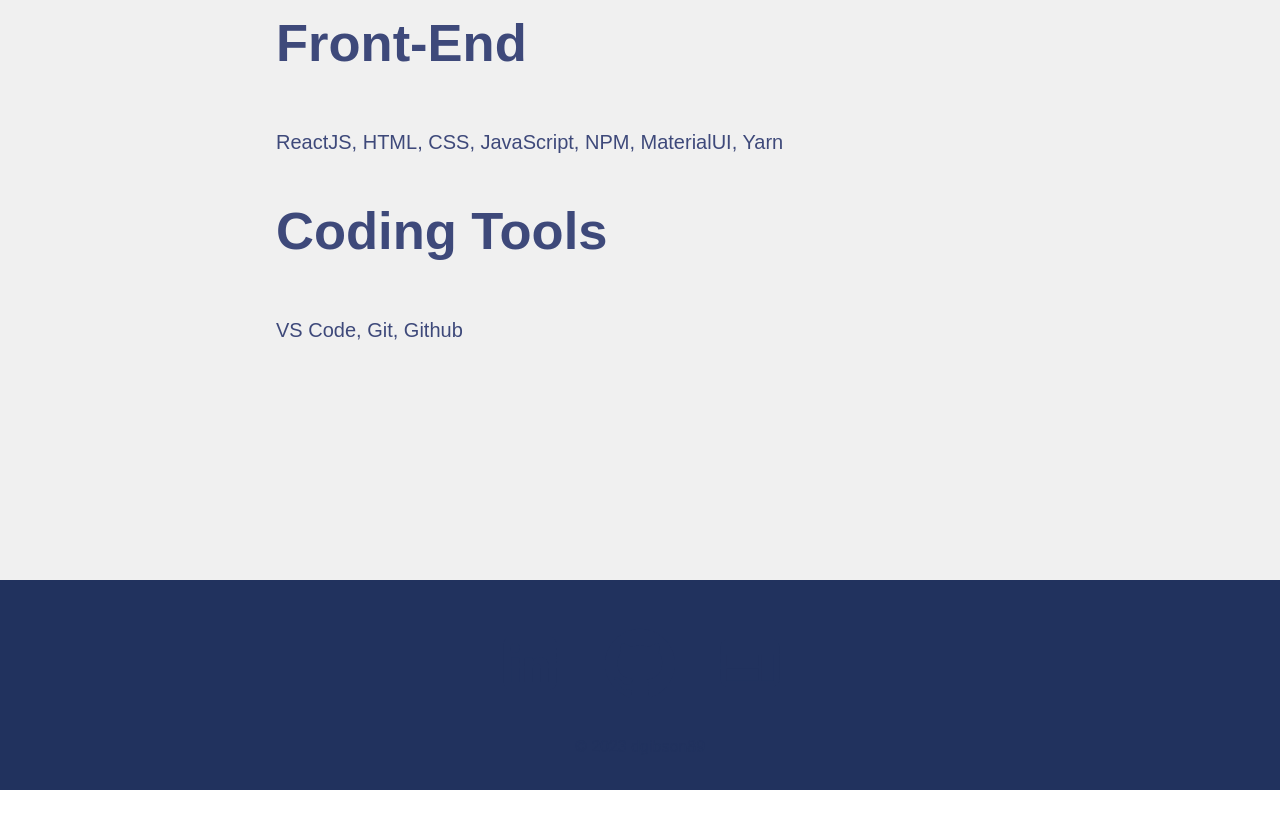
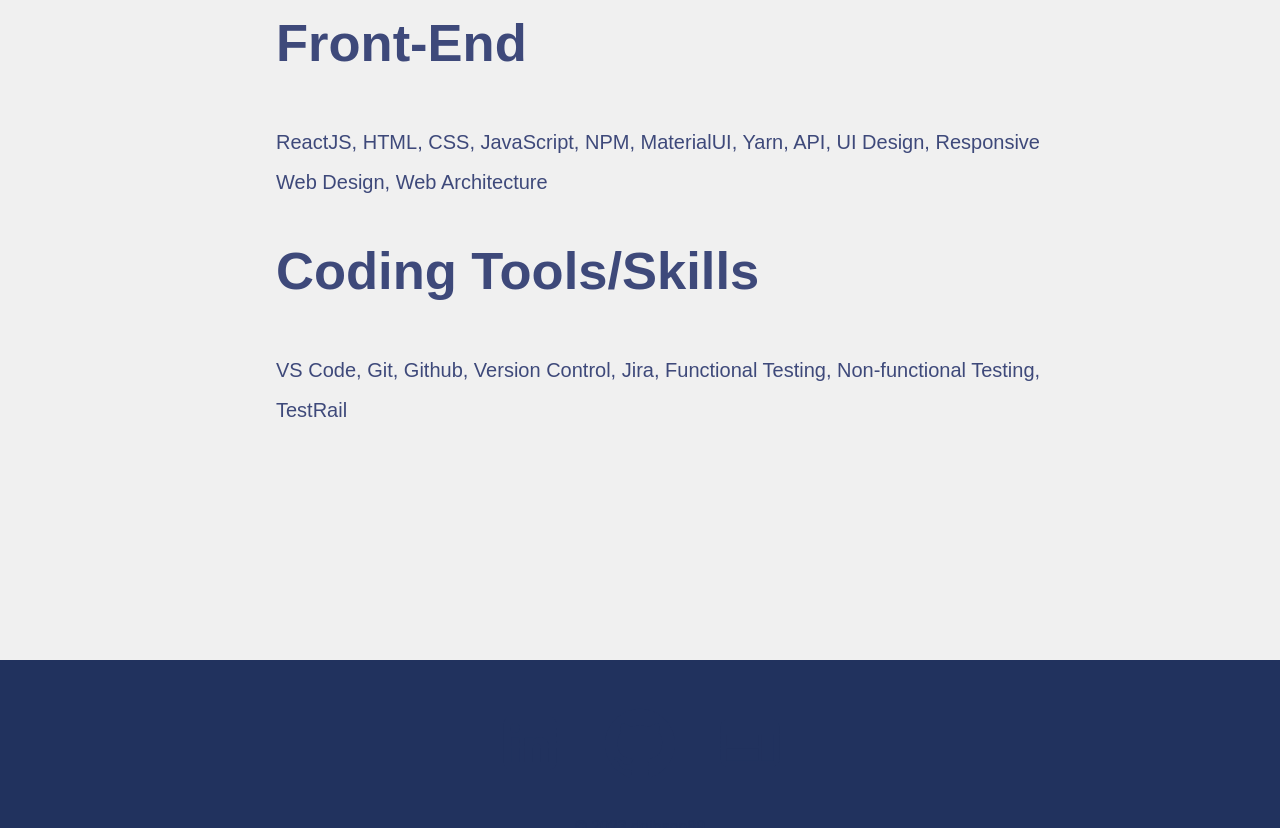
Before and after one commit to Dgibson89/reactportfolio, a React (Create React App) app: page / in a window 1280 px wide. Shown: the part 1040-1868 px from the top of the page. Before the commit the page ends 1830 px from the top, so only its background shows below. Built offline with nearby package versions, Linux system fonts and the light colour scheme.

Commit message:
Removing dark mode button I'm temporarily removing the dark mode button while I work on it so I can still use the website as a current portfolio.

```diff
--- a/src/components/Navbar.js
+++ b/src/components/Navbar.js
@@ -24,7 +24,7 @@
   return (
     <div className="navbar" id={expandNavbar ? "open" : "close"} style={darkMode ? darkModeStyles : {}}>
        <div >
-       <DarkModeIcon fontSize="large" onClick={toggleDarkMode} />
+       {/* <DarkModeIcon fontSize="large" onClick={toggleDarkMode} /> */}
       </div>
       <div className="toggleButton">
 
--- a/src/pages/Home.js
+++ b/src/pages/Home.js
@@ -12,8 +12,8 @@
 
   // Define dark mode styles only, do not define styles for light mode
   const darkModeStyles = {
-    backgroundColor: '#333',
-    color: '#fff'
+    backgroundColor: "#333",
+    color: "#660022",
   };
   return (
     <div className="home" style={darkMode ? darkModeStyles : {}}>
@@ -38,11 +38,17 @@
         <ol className="list">
           <li className="item">
             <h2>Front-End</h2>
-            <span>ReactJS, HTML, CSS, JavaScript, NPM, MaterialUI, Yarn</span>
+            <span>
+              ReactJS, HTML, CSS, JavaScript, NPM, MaterialUI, Yarn, API, UI
+              Design, Responsive Web Design, Web Architecture
+            </span>
           </li>
           <li className="item">
-            <h2>Coding Tools</h2>
-            <span>VS Code, Git, Github </span>
+            <h2>Coding Tools/Skills</h2>
+            <span>
+              VS Code, Git, Github, Version Control, Jira, Functional Testing,
+              Non-functional Testing, TestRail
+            </span>
           </li>
         </ol>
       </div>
```
